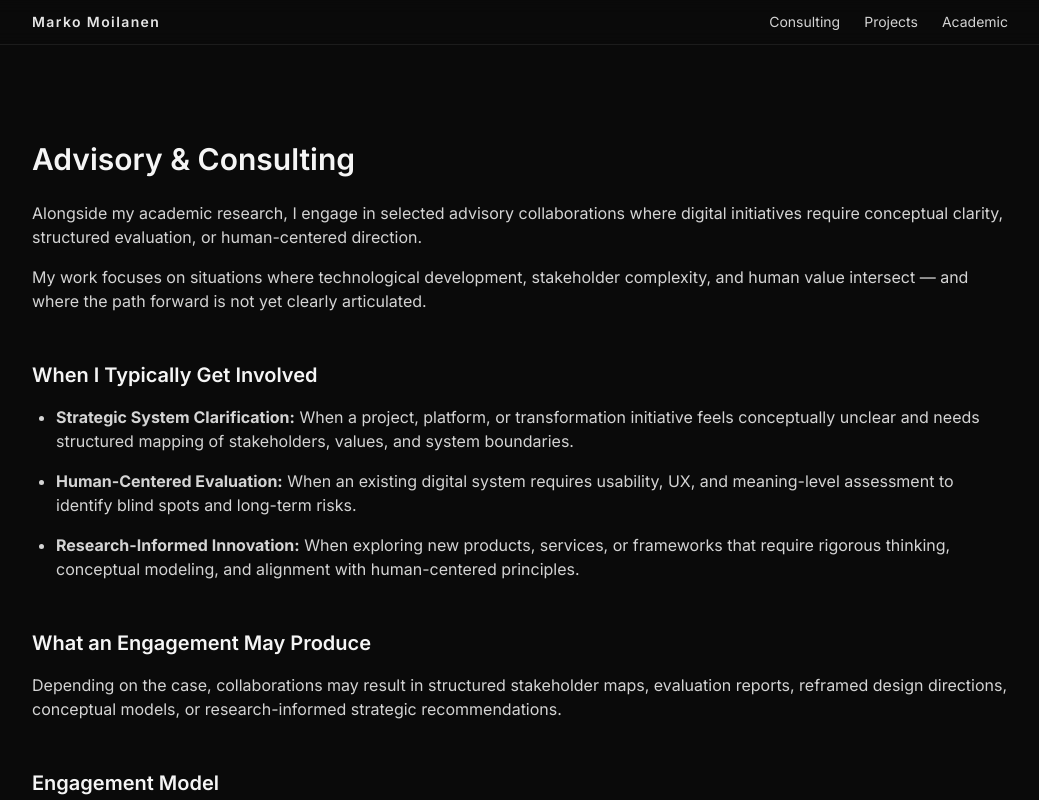
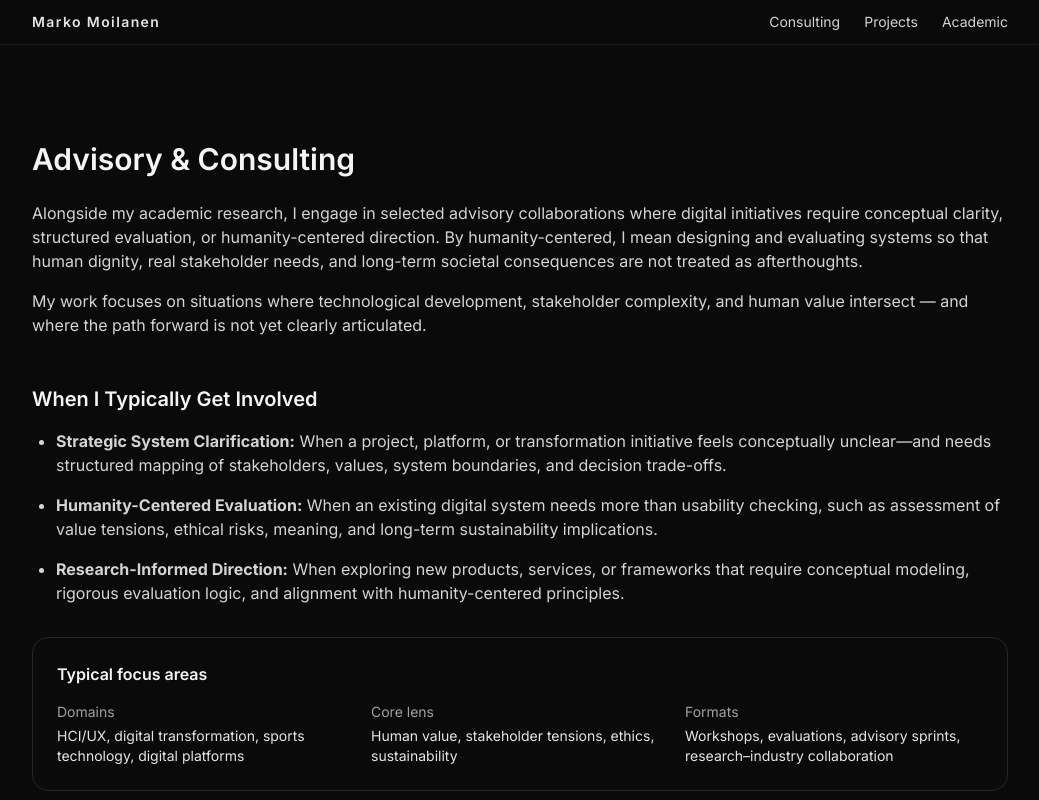
Before and after one commit to moilanenmime/xcentered, a Next.js app: page /consulting in a window 1280 px wide. Shown: the top 800 px of the page, without its empty margins (120-1159 px from the left). Built offline with nearby package versions, Linux system fonts and the light colour scheme.

Commit message:
refactor: update metadata and content for clarity and humanity-centered focus

```diff
--- a/app/consulting/page.tsx
+++ b/app/consulting/page.tsx
@@ -1,7 +1,9 @@
+// app/consulting/page.tsx
+
 export const metadata = {
   title: "Advisory & Consulting · Marko Moilanen",
   description:
-    "Alongside my academic research, I engage in selected advisory collaborations where digital initiatives require conceptual clarity, structured evaluation, or human-centered direction.",
+    "Selected advisory collaborations for humanity-centered digital initiatives - when stakeholder complexity, human value, and long-term sustainability require conceptual clarity and structured evaluation.",
 };
 
 export default function ConsultingPage() {
@@ -13,7 +15,10 @@ export default function ConsultingPage() {
         <p className="mt-6 text-neutral-300">
           Alongside my academic research, I engage in selected advisory
           collaborations where digital initiatives require conceptual clarity,
-          structured evaluation, or human-centered direction.
+          structured evaluation, or humanity-centered direction. By
+          humanity-centered, I mean designing and evaluating systems so that
+          human dignity, real stakeholder needs, and long-term societal
+          consequences are not treated as afterthoughts.
         </p>
 
         <p className="mt-4 text-neutral-300">
@@ -29,32 +34,64 @@ export default function ConsultingPage() {
         <ul className="mt-4 list-disc pl-6 text-neutral-300 space-y-4">
           <li>
             <strong>Strategic System Clarification:</strong> When a project,
-            platform, or transformation initiative feels conceptually unclear
-            and needs structured mapping of stakeholders, values, and system
-            boundaries.
+            platform, or transformation initiative feels conceptually
+            unclear—and needs structured mapping of stakeholders, values, system
+            boundaries, and decision trade-offs.
           </li>
 
           <li>
-            <strong>Human-Centered Evaluation:</strong> When an existing digital
-            system requires usability, UX, and meaning-level assessment to
-            identify blind spots and long-term risks.
+            <strong>Humanity-Centered Evaluation:</strong> When an existing
+            digital system needs more than usability checking, such as
+            assessment of value tensions, ethical risks, meaning, and long-term
+            sustainability implications.
           </li>
 
           <li>
-            <strong>Research-Informed Innovation:</strong> When exploring new
-            products, services, or frameworks that require rigorous thinking,
-            conceptual modeling, and alignment with human-centered principles.
+            <strong>Research-Informed Direction:</strong> When exploring new
+            products, services, or frameworks that require conceptual modeling,
+            rigorous evaluation logic, and alignment with humanity-centered
+            principles.
           </li>
         </ul>
+
+        <div className="mt-8 rounded-2xl border border-neutral-800 bg-neutral-950/40 p-6">
+          <h2 className="text-base font-semibold text-neutral-100">
+            Typical focus areas
+          </h2>
+
+          <dl className="mt-4 grid gap-4 text-sm sm:grid-cols-3">
+            <div>
+              <dt className="text-neutral-400">Domains</dt>
+              <dd className="mt-1 text-neutral-200">
+                HCI/UX, digital transformation, sports technology, digital
+                platforms
+              </dd>
+            </div>
+            <div>
+              <dt className="text-neutral-400">Core lens</dt>
+              <dd className="mt-1 text-neutral-200">
+                Human value, stakeholder tensions, ethics, sustainability
+              </dd>
+            </div>
+            <div>
+              <dt className="text-neutral-400">Formats</dt>
+              <dd className="mt-1 text-neutral-200">
+                Workshops, evaluations, advisory sprints, research–industry
+                collaboration
+              </dd>
+            </div>
+          </dl>
+        </div>
 
         <h2 className="mt-12 text-xl font-semibold">
           What an Engagement May Produce
         </h2>
 
         <p className="mt-4 text-neutral-300">
-          Depending on the case, collaborations may result in structured
-          stakeholder maps, evaluation reports, reframed design directions,
-          conceptual models, or research-informed strategic recommendations.
+          Depending on the case, an engagement may produce stakeholder maps,
+          system and value-tension models, evaluation plans and findings,
+          reframed design directions, or research-informed strategic
+          recommendations.
         </p>
 
         <h2 className="mt-12 text-xl font-semibold">Engagement Model</h2>
@@ -76,10 +113,10 @@ export default function ConsultingPage() {
           <h2 className="text-xl font-semibold">Start a Conversation</h2>
 
           <p className="mt-4 text-neutral-300 leading-relaxed">
-            I engage in a limited number of advisory collaborations each year,
-            typically where intellectual rigor and meaningful impact align. If
-            your initiative resonates with this approach, I welcome a brief
-            introduction.
+            I work selectively, typically supporting initiatives where
+            meaningful impact and intellectual rigor are both valued.
+            Engagements range from focused workshops and short evaluations to
+            longer advisory collaborations.
           </p>
 
           <div className="mt-8 flex flex-col items-center gap-4 sm:flex-row sm:items-center sm:justify-start">
--- a/app/page.tsx
+++ b/app/page.tsx
@@ -2,9 +2,9 @@ import Image from "next/image";
 
 export const metadata = {
   title:
-    "Marko Moilanen — Human-Centered Systems Architect | University of Oulu",
+    "Marko Moilanen — Humanity-Centered Systems Architect (HCI, Digital Transformation) | University of Oulu",
   description:
-    "Doctoral researcher at the University of Oulu (HCI/UX, digital transformation). I help organizations evaluate complex digital initiatives, stakeholder tensions, and human value.",
+    "Doctoral researcher at the University of Oulu. I design and evaluate digital systems through a humanity-centered lens, clarifying stakeholder tensions, human value, and long-term sustainability.",
 };
 
 export default function Home() {
@@ -18,7 +18,7 @@ export default function Home() {
               <div className="pointer-events-none absolute inset-0 bg-gradient-to-r from-black via-neutral-950/50 to-transparent" />
               <Image
                 src="/images/Marko.jpg"
-                alt="Marko Moilanen"
+                alt="Marko Moilanen, doctoral researcher at the University of Oulu"
                 width={1600}
                 height={900}
                 className="h-full w-full object-cover"
@@ -31,7 +31,7 @@ export default function Home() {
             <div className="relative w-full overflow-hidden rounded-2xl ring-1 ring-neutral-800 bg-neutral-900">
               <Image
                 src="/images/Marko.jpg"
-                alt="Marko Moilanen"
+                alt="Marko Moilanen, doctoral researcher at the University of Oulu"
                 width={900}
                 height={1100}
                 className="w-full h-auto object-cover"
@@ -63,11 +63,45 @@ export default function Home() {
         <div className="mt-10 sm:mt-20 max-w-3xl mx-auto text-lg text-neutral-300 leading-relaxed text-left">
           <p>
             I engage in selected advisory collaborations alongside my academic
-            research. My work focuses on clarifying complex digital initiatives
-            where human value, stakeholder tensions, and technological
-            development intersect. I support organizations seeking structured
-            evaluation, conceptual clarity, and research-informed direction.
+            research. I clarify complex digital initiatives where human value,
+            stakeholder tensions, and technological development intersect.
+            Typical outcomes include structured evaluation, conceptual clarity,
+            and research-informed direction.
           </p>
+
+          {/* AI/SEO clarity block */}
+          <div className="mt-8 rounded-2xl border border-neutral-800 bg-neutral-950/40 p-6">
+            <h2 className="text-base font-semibold text-neutral-100">
+              Focus, outputs, and methods
+            </h2>
+
+            <dl className="mt-4 grid gap-4 text-sm sm:grid-cols-3">
+              <div>
+                <dt className="text-neutral-400">Focus</dt>
+                <dd className="mt-1 text-neutral-200">
+                  Human–Computer Interaction (HCI), humanity-centered systems
+                  thinking, digital transformation, stakeholder tensions
+                </dd>
+              </div>
+
+              <div>
+                <dt className="text-neutral-400">Typical outputs</dt>
+                <dd className="mt-1 text-neutral-200">
+                  Evaluation plans and reports, stakeholder maps, conceptual
+                  models, research-informed roadmaps
+                </dd>
+              </div>
+
+              <div>
+                <dt className="text-neutral-400">Methods</dt>
+                <dd className="mt-1 text-neutral-200">
+                  Interviews, surveys, qualitative analysis, design science
+                  research, facilitated workshops
+                </dd>
+              </div>
+            </dl>
+          </div>
+
           <div className="mt-12 flex flex-col sm:flex-row items-center justify-center gap-4 sm:gap-10">
             <a
               href="/consulting"
```
